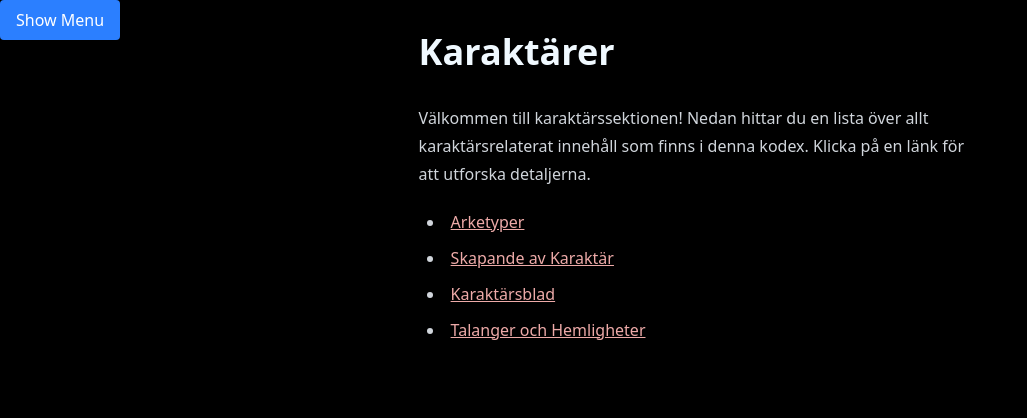
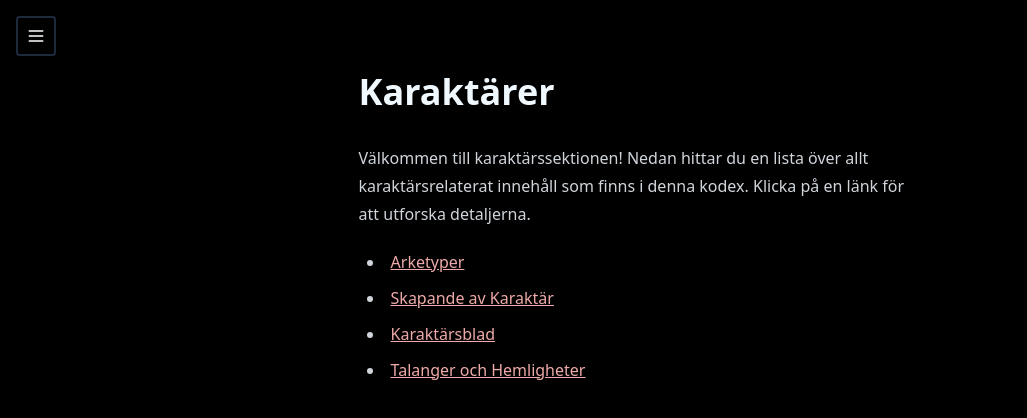
Before and after one commit to drbrago/slagt-pa-oland-mark-iii, a Next.js app: page /codex/characters in a window 1280 px wide. Shown: the top 418 px of the page, without its empty margins (0-1027 px from the left). Built offline with nearby package versions, Linux system fonts and the light colour scheme.

Commit message:
feat: Refactor navigation components by removing LeftMenu and integrating Menu and MenuToggler for improved usability

```diff
--- a/src/app/codex/[...slug]/page.tsx
+++ b/src/app/codex/[slug]/page.tsx
@@ -3,7 +3,8 @@ import ReactMarkdown from "react-markdown";
 import { notFound } from "next/navigation";
 import type { Metadata } from "next";
 import { NotFoundError } from "@/lib/errors";
-import LeftMenu from "@/app/components/LeftMenu";
+import Menu from "@/app/components/Menu";
+import MenuToggler from "@/app/components/MenuToggler";
 
 type Props = {
   params: Promise<{ slug: string }>;
@@ -37,8 +38,9 @@ export default async function Page({ params }: Props) {
   const { frontmatter, markdown } = content;
 
   return (
-    <div className="flex">
-      <LeftMenu />
+    <>
+      <MenuToggler />
+      {false && <Menu />}
       <div className="prose lg:prose-xl mx-auto px-4 py-8">
         {frontmatter?.title && (
           <h1 className="text-3xl font-bold">{frontmatter.title}</h1>
@@ -50,6 +52,6 @@ export default async function Page({ params }: Props) {
         )}
         <ReactMarkdown>{markdown}</ReactMarkdown>
       </div>
-    </div>
+    </>
   );
 }
--- a/src/app/components/LeftMenu.tsx
+++ /dev/null
@@ -1,62 +0,0 @@
-"use client";
-
-import { useEffect, useState } from "react";
-import Link from "next/link";
-
-type MenuItem = {
-  title: string;
-  link: string;
-};
-
-type MenuSection = {
-  section: string;
-  items: MenuItem[];
-};
-
-export default function LeftMenu() {
-  const [sections, setSections] = useState<MenuSection[]>([]);
-  const [isVisible, setIsVisible] = useState(false);
-
-  useEffect(() => {
-    async function fetchMenu() {
-      const response = await fetch("/api/menu");
-      const data = await response.json();
-      setSections(data);
-    }
-
-    fetchMenu();
-  }, []);
-
-  const toggleMenu = () => {
-    setIsVisible(!isVisible);
-  };
-
-  return (
-    <div>
-      <button
-        onClick={toggleMenu}
-        className="bg-blue-500 text-white px-4 py-2 rounded mb-4"
-      >
-        {isVisible ? "Hide Menu" : "Show Menu"}
-      </button>
-      {isVisible && (
-        <nav className="w-64 bg-black p-4 prose">
-          {sections.map((section) => (
-            <div key={section.section} className="mb-4">
-              <h2 className="!mt-2 !capitalize">
-                {section.section.replace(/-/g, " ")}
-              </h2>
-              <ul>
-                {section.items.map((item) => (
-                  <li key={item.link}>
-                    <Link href={item.link}>{item.title}</Link>
-                  </li>
-                ))}
-              </ul>
-            </div>
-          ))}
-        </nav>
-      )}
-    </div>
-  );
-}
--- /dev/null
+++ b/src/app/components/Menu.tsx
@@ -0,0 +1,49 @@
+"use client";
+
+import { useEffect, useState } from "react";
+import Link from "next/link";
+
+type MenuItem = {
+  title: string;
+  link: string;
+};
+
+type MenuSection = {
+  section: string;
+  items: MenuItem[];
+};
+
+export default function Menu() {
+  const [sections, setSections] = useState<MenuSection[]>([]);
+
+  useEffect(() => {
+    async function fetchMenu() {
+      const response = await fetch("/api/menu");
+      const data = await response.json();
+      setSections(data);
+    }
+
+    fetchMenu();
+  }, []);
+
+  return (
+    <div>
+      <nav className="w-64 bg-black p-4 prose">
+        {sections.map((section) => (
+          <div key={section.section} className="mb-4">
+            <h2 className="!mt-2 !capitalize">
+              {section.section.replace(/-/g, " ")}
+            </h2>
+            <ul>
+              {section.items.map((item) => (
+                <li key={item.link}>
+                  <Link href={item.link}>{item.title}</Link>
+                </li>
+              ))}
+            </ul>
+          </div>
+        ))}
+      </nav>
+    </div>
+  );
+}
--- /dev/null
+++ b/src/app/components/MenuToggler.tsx
@@ -0,0 +1,56 @@
+"use client";
+
+import React, { useState } from "react";
+
+const MenuToggler: React.FC = () => {
+  const [isVisible, setIsVisible] = useState(false);
+
+  const toggleMenu = () => {
+    setIsVisible(!isVisible);
+  };
+
+  return (
+    <button
+      onClick={toggleMenu}
+      className="bg-black border-gray-800 border-2 text-white p-2 rounded flex items-center sticky top-4 left-4"
+      aria-label={isVisible ? "Hide Menu" : "Show Menu"}
+    >
+      {isVisible ? (
+        // Hide icon (e.g. X)
+        <svg
+          xmlns="http://www.w3.org/2000/svg"
+          className="h-5 w-5"
+          fill="none"
+          viewBox="0 0 24 24"
+          stroke="currentColor"
+        >
+          <path
+            strokeLinecap="round"
+            strokeLinejoin="round"
+            strokeWidth={2}
+            d="M6 18L18 6M6 6l12 12"
+          />
+        </svg>
+      ) : (
+        // Show icon (e.g. hamburger)
+        <svg
+          xmlns="http://www.w3.org/2000/svg"
+          className="h-5 w-5"
+          fill="none"
+          viewBox="0 0 24 24"
+          stroke="currentColor"
+        >
+          <path
+            strokeLinecap="round"
+            strokeLinejoin="round"
+            strokeWidth={2}
+            d="M4 6h16M4 12h16M4 18h16"
+          />
+        </svg>
+      )}
+      <span className="sr-only">{isVisible ? "Hide Menu" : "Show Menu"}</span>
+    </button>
+  );
+};
+
+export default MenuToggler;
```
